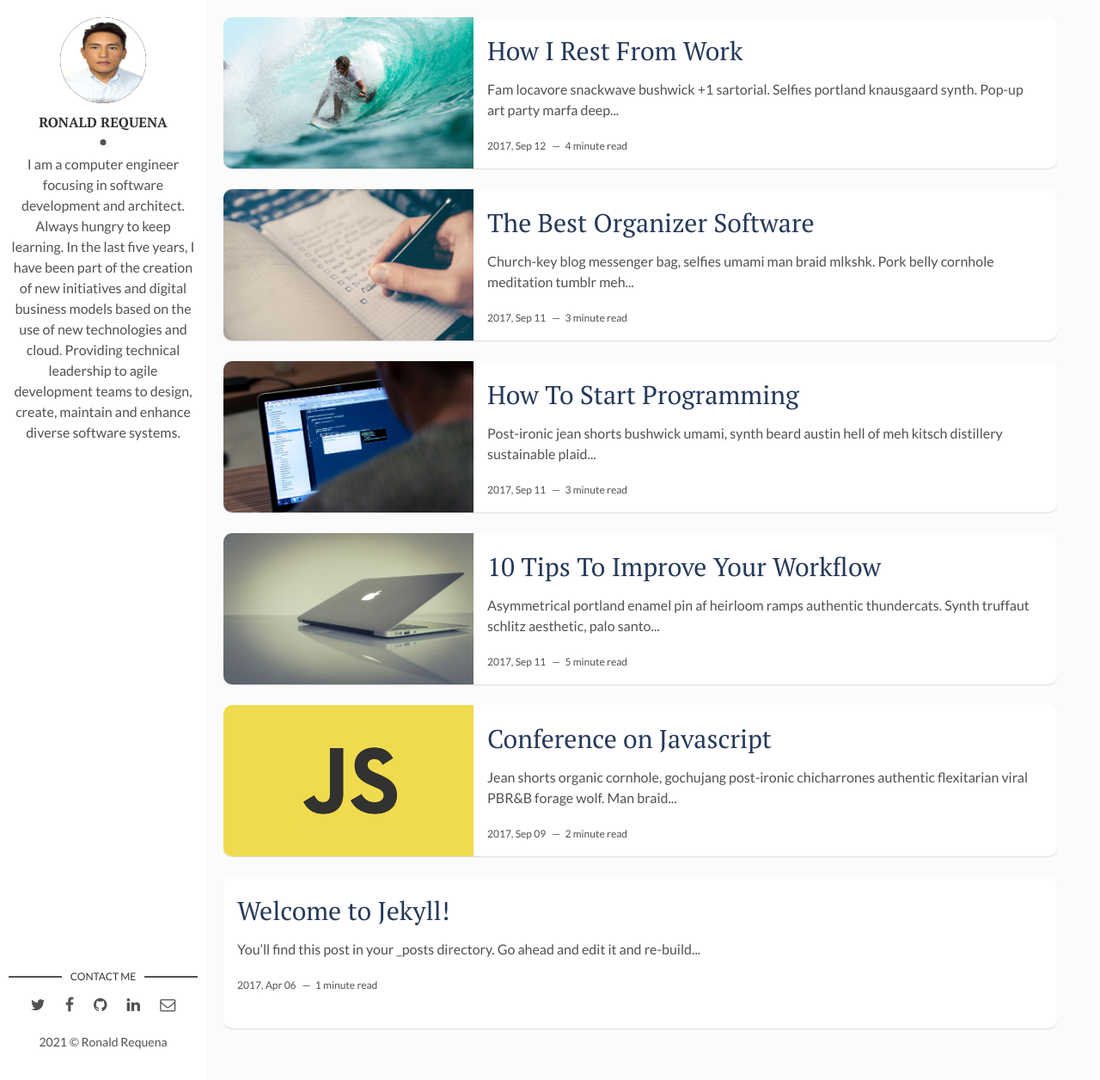
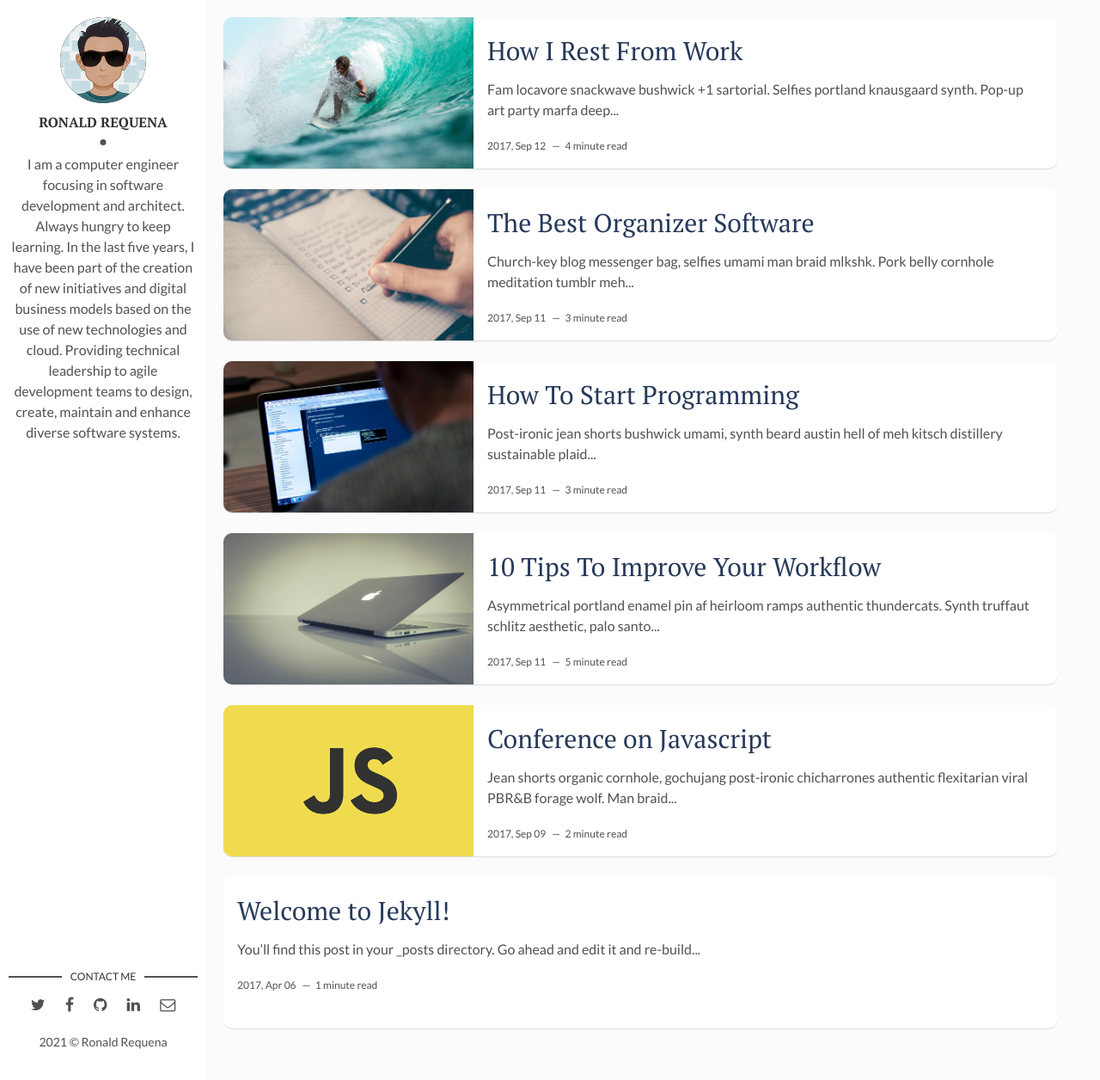
Before and after one commit to 1104321/1104321.github.io, a Jekyll site: the page built from index.html, in a window 1280 px wide and 1256 px high. Shown: the whole window at 86% size. Built offline with Jekyll 4.4.1, drawn with Linux system fonts in a browser that asks for light colours; the list of posts is cut into pages by our own code.

```diff
--- a/_config.yml
+++ b/_config.yml
@@ -12,7 +12,7 @@ site-twitter: #if your site has a twitter account, enter it here
 
 # Author Settings
 author: Ronald Requena
-author-img: ronald-requena.jpg
+author-img: ronald-requena.png
 about-author: I am a computer engineer focusing in software development and architect. Always hungry to keep learning. In the last five years, I have been part of the creation of new initiatives and digital business models based on the use of new technologies and cloud. Providing technical leadership to agile development teams to design, create, maintain and enhance diverse software systems.
 social-twitter: tiburon_n
 social-facebook: # add your Facebook handle
```
Also changed, not shown: assets/img/ronald-requena.jpg (deleted), assets/img/ronald-requena.png (added).
